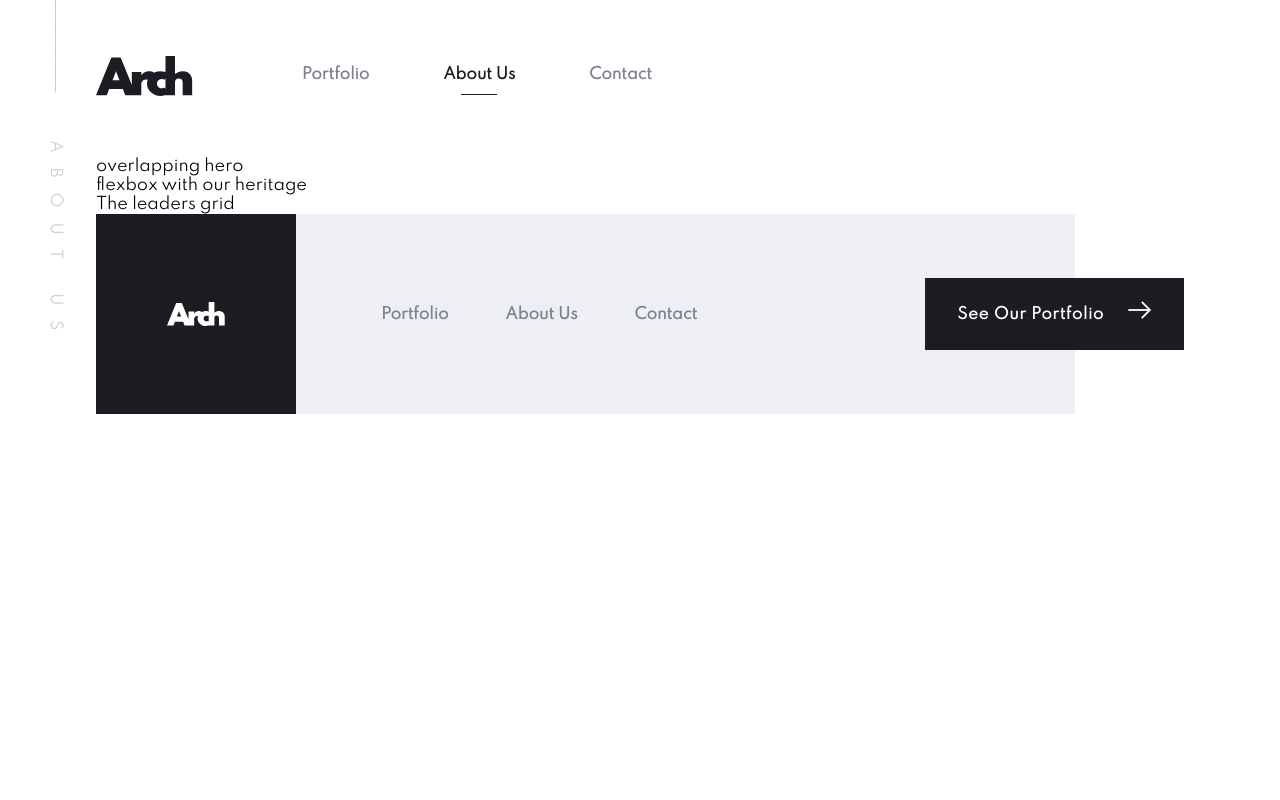
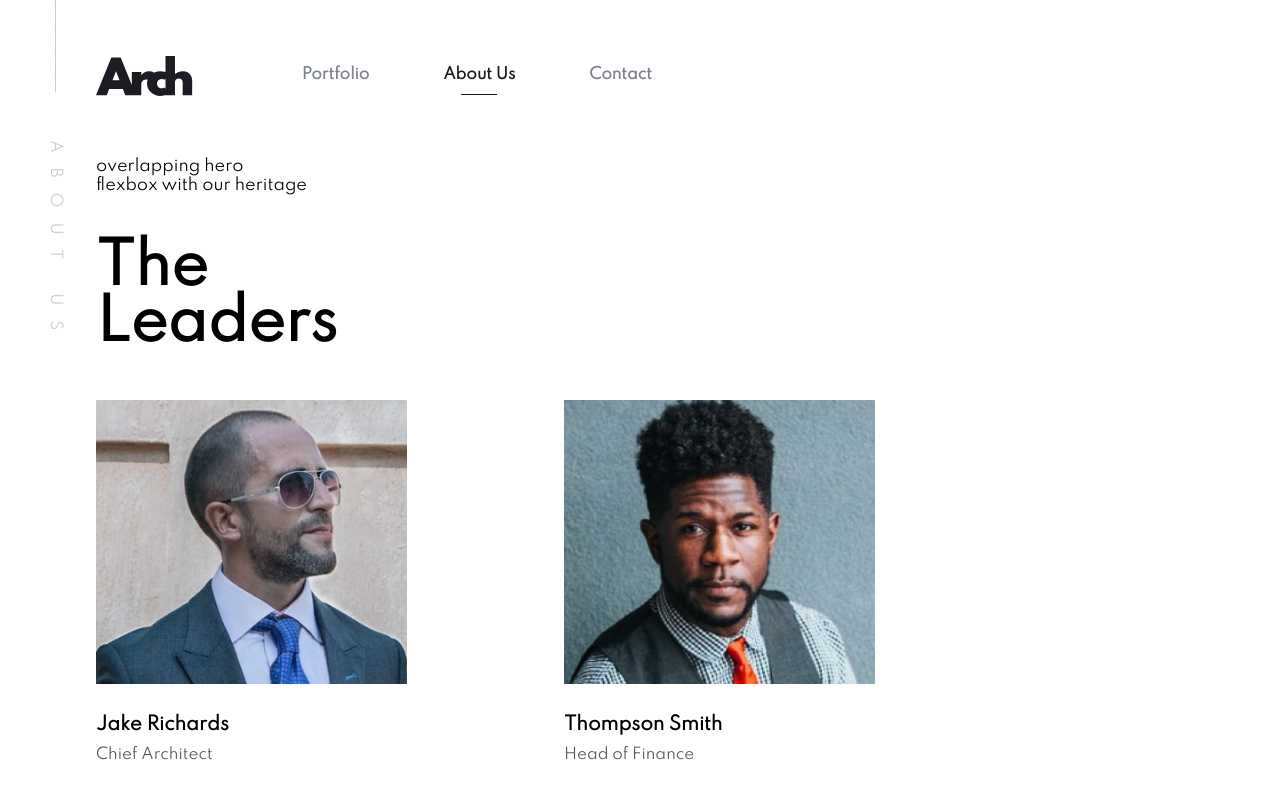
Before and after one commit to qb-rivkyb/arch-studio, a Next.js app: page /about in a window 1280 px wide. Shown: the top 800 px of the page. Built offline with nearby package versions, Linux system fonts and the light colour scheme.

Commit message:
working on leaders section

```diff
--- a/components/Layout/Header/header.styl.js
+++ b/components/Layout/Header/header.styl.js
@@ -8,6 +8,7 @@ export const navigation = {
   "@media (max-width: 426px)": {
     paddingTop: "32px",
     justifyContent: "space-between",
+    margin: "0 32px",
   },
 };
 export const logo = {
--- a/components/Layout/Header/sidetext.styl.js
+++ b/components/Layout/Header/sidetext.styl.js
@@ -6,7 +6,7 @@ export const sideText = {
   position: "absolute",
   left: "64px",
   textTransform: "uppercase",
-  color: `${colors.lightGrey}`,
+  color: colors.lightGrey,
   letterSpacing: "15px",
   fontSize: "15px",
   top: "0",
--- a/components/Layout/index.jsx
+++ b/components/Layout/index.jsx
@@ -4,7 +4,13 @@ import Footer from "./Footer";
 export default function Layout({ children }) {
   return (
     <>
-      <div css={{ maxWidth: "85%", margin: "0 auto" }}>
+      <div
+        css={{
+          maxWidth: "85%",
+          margin: "0 auto",
+          "@media (max-width: 426px)": { maxWidth: "100%" },
+        }}
+      >
         <Header />
         {children}
       </div>
--- /dev/null
+++ b/components/Leaders/Leader.jsx
@@ -0,0 +1,36 @@
+import Image from "next/image";
+import colors from "../../colors";
+import { H3, P } from "../ui/textTypes";
+import * as s from "./leaders.styl";
+
+export default function Leader({ imageUrl, name, title }) {
+  return (
+    <div
+      css={{
+        display: "inline-flex",
+        flexDirection: "column",
+        marginBottom: "40px",
+      }}
+    >
+      <div>
+        <Image src={imageUrl} height="284" width="311" alt="leader-image" />
+      </div>
+      <H3 css={{ margin: "24px 0px 0px" }}>{name}</H3>
+      <P
+        css={{
+          color: `${colors.darkBlue}`,
+          opacity: ".75",
+          margin: "4px 0px 8px",
+        }}
+      >
+        {title}
+      </P>
+      <div css={{ "@media (min-width: 1100px)": { display: "none" } }}>
+        <span css={{ marginRight: "25px" }}>
+          <Image src="/icons/icon-linkedin.svg" height="32" width="32" />
+        </span>
+        <Image src="/icons/icon-twitter.svg" height="32" width="32" />
+      </div>
+    </div>
+  );
+}
--- /dev/null
+++ b/components/Leaders/index.jsx
@@ -0,0 +1,58 @@
+import Leader from "./Leader";
+import { H2 } from "../ui/textTypes";
+
+export default function Leaders() {
+  const images = [
+    {
+      url: "/about/desktop/avatar-jake.jpg",
+      name: "Jake Richards",
+      title: "Chief Architect",
+    },
+    {
+      url: "/about/desktop/avatar-thompson.jpg",
+      name: "Thompson Smith",
+      title: "Head of Finance",
+    },
+    {
+      url: "/about/desktop/avatar-jackson.jpg",
+      name: "Jackson Rourke",
+      title: "Lead Designer",
+    },
+    {
+      url: "/about/desktop/avatar-maria.jpg",
+      name: "Maria Simpson",
+      title: "Senior Architect",
+    },
+  ];
+  return (
+    <>
+      <div
+        css={{
+          display: "inline-block",
+          width: "85%",
+          margin: "0 auto",
+        }}
+      >
+        <H2 css={{ width: 0, overflow: "visible" }}>The Leaders</H2>
+        <div
+          css={{
+            "@media (min-width: 426px)": {
+              display: "grid",
+              gridTemplateColumns: "repeat(2, 1fr)",
+              gridGap: "11px",
+            },
+          }}
+        >
+          {images.map((img) => (
+            <Leader
+              imageUrl={img.url}
+              name={img.name}
+              title={img.title}
+              key={img.url}
+            />
+          ))}
+        </div>
+      </div>
+    </>
+  );
+}
--- a/pages/about.jsx
+++ b/pages/about.jsx
@@ -1,5 +1,6 @@
 import Layout from "../components/Layout";
 import SideText from "../components/Layout/Header/SideText";
+import Leaders from "../components/Leaders";
 
 export default function AboutPage() {
   return (
@@ -7,7 +8,7 @@ export default function AboutPage() {
       <SideText>About Us</SideText>
       <div>overlapping hero</div>
       <div>flexbox with our heritage</div>
-      <div>The leaders grid</div>
+      <Leaders />
     </Layout>
   );
 }
```
Also changed, not shown: components/Leaders/leaders.styl.js (added).
